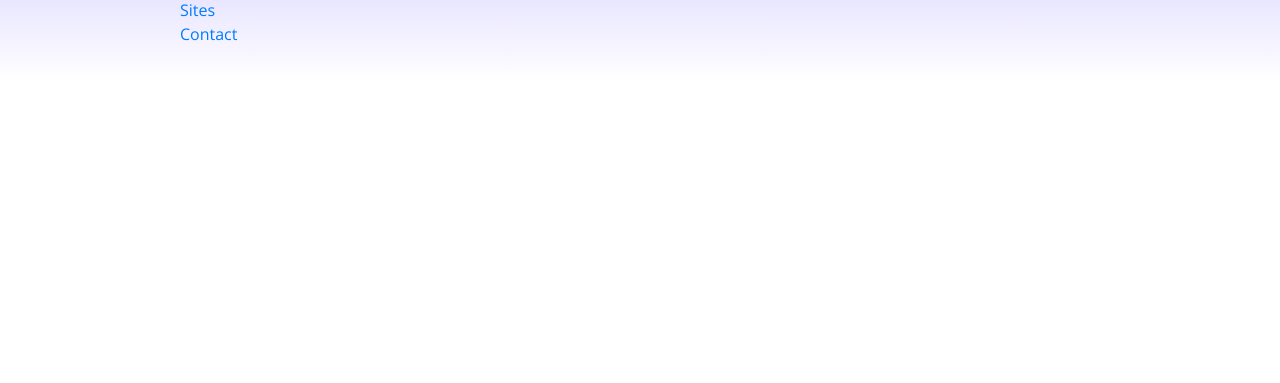
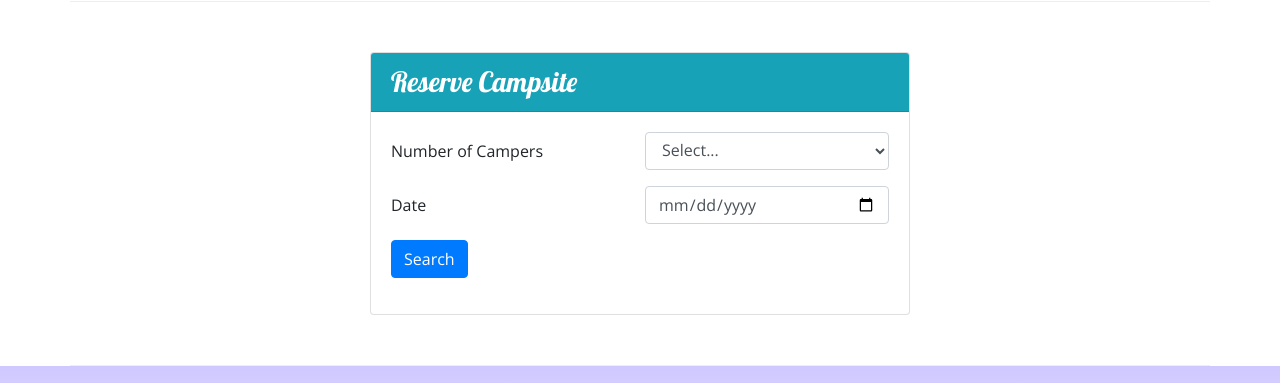
Before and after one commit to YoungKim11/nucamp, a website: page index.html in a window 1280 px wide. Shown: the part 1151-1534 px from the top of the page. Before the commit the page ends 1233 px from the top, so only its background shows below. Drawn offline with nearby package versions, Linux system fonts and the light colour scheme.

Commit message:
added react lake, added reserve campsite form and button in jumbotron

```diff
--- a/index.html
+++ b/index.html
@@ -30,6 +30,9 @@
                 <div class="col">
                     <h1>NuCamp</h1>
                     <h2>a better way to camp</h2>
+                </div>
+                <div class="col-md-4 col-xl-2 mt-4 text-nowrap">
+                    <a href="#reserveForm"><button type="button" class="btn btn-info"> Reserve Campsite</button></a>
                 </div>
             </div>
         </div>
@@ -69,11 +72,16 @@
         </div>
         <div class="row row-content align-items-center">
             <div class="col-sm-4 col-md-3">
-                <h2>Featured Campsites</h2>
+                <h2 class="text-sm-left">Featured Campsites</h2>
             </div>
             <div class="col">
-                <h3>React Lake Campground</h3>
-                <p class="d-none d-sm-block">Nestled in the foothills of the Chrome Mountains, this campground on the shores of the pristine React Lake is a favorite for fly fishers.</p>
+                <div class="media">
+                    <div class="media-body align-self-center">
+                        <h3>React Lake Campground</h3>
+                        <p class="d-none d-sm-block">Nestled in the foothills of the Chrome Mountains, this campground on the shores of the pristine React Lake is a favorite for fly fishers.</p>
+                    </div>
+                    <img class="d-flex ml-3 img-thumbnail" src="img/react-lake-thumb.jpg" alt="react-lake" >
+                </div>
             </div>
         </div>
         <div class="row row-content align-items-center">
@@ -89,10 +97,52 @@
                     </div>
                </div>
 
-           </div>
+                </div>
 
             </div>
-        </div>
+            <div class="row row-content">
+                <div class="col col-sm-6 mx-auto">
+                    <div class="card">
+                            <h3 class="card-header bg-info text-white"> Reserve Campsite</h3>
+                            <div class="card-body">
+                                <form id="reserveForm" class="form-group">
+                                    <div class="form-row mb-3">
+                                        <div class="col-sm-6">
+                                            <label class="col-form-label" for="numCampers">Number of Campers</label>
+                                        </div>
+                                        <div class="col">
+                                            <select  class="form-control" name="numCampers" id="numCampers">
+                                                <option value="select">Select...</option>
+                                                <option value="1">1</option>
+                                                <option value="2">2</option>
+                                                <option value="3">3</option>
+                                                <option value="4">4</option>
+                                                <option value="5">5</option>
+                                                <option value="6">6</option>
+                                            </select>
+                                        </div>
+                                    </div>
+                                    <div class="form-row mb-3">
+                                        <div class="col-sm-6">
+                                            <label class="col-form-label" for="date">Date</label>
+                                        </div>
+                                        <div class="col">
+                                                <input class="form-control" type="date" name="date" id="date">
+                                        </div>
+
+                                    </div>
+                                    <div class="form-row">
+                                        <div class="col">
+                                            <button class="btn btn-primary">Search</button>
+                                        </div>
+                                    </div>
+                                </form>
+                            </div>
+                        </div>
+                    </div>
+                </div>
+            </div>
+
     </div>
 
     <footer class="site-footer">
```
